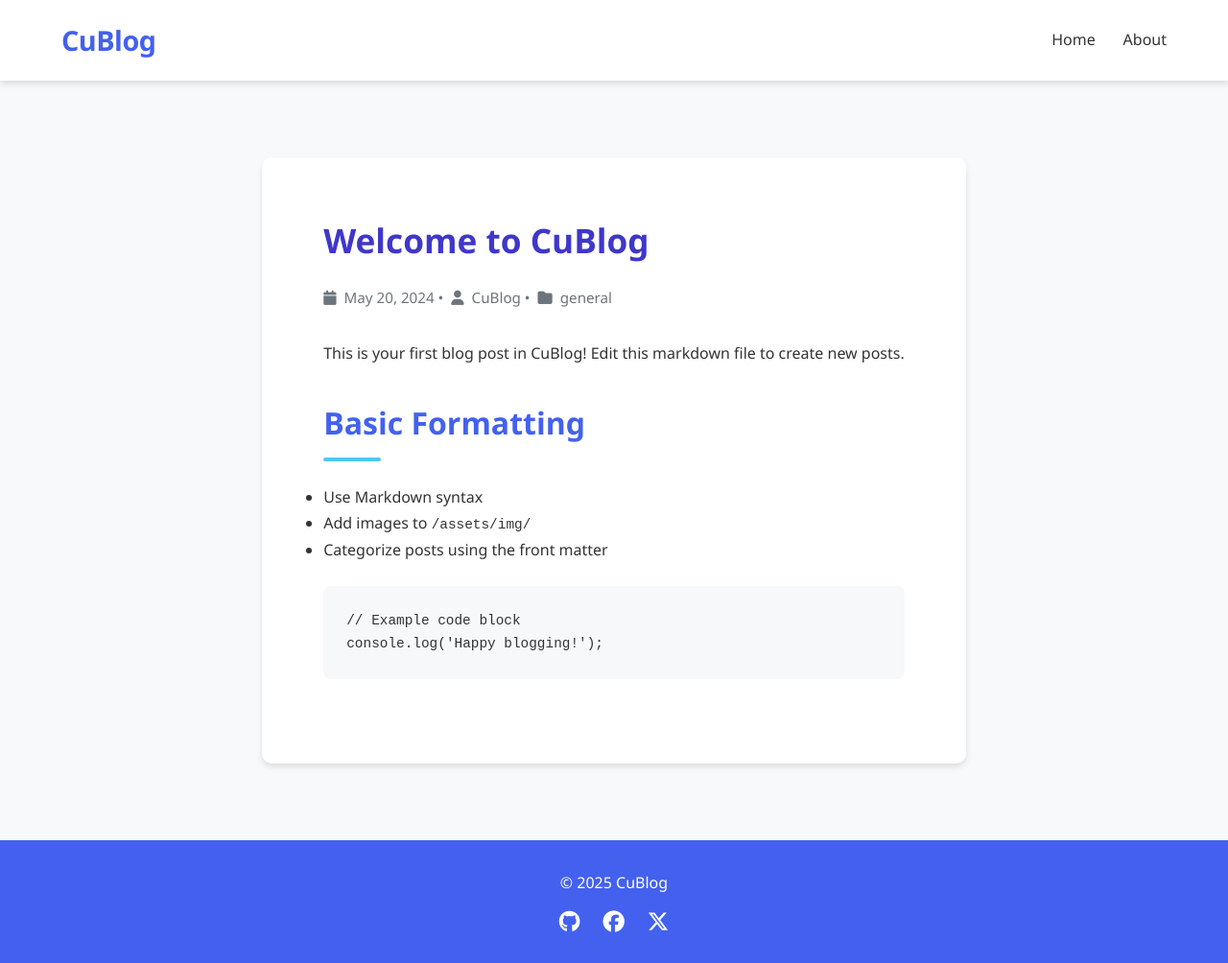
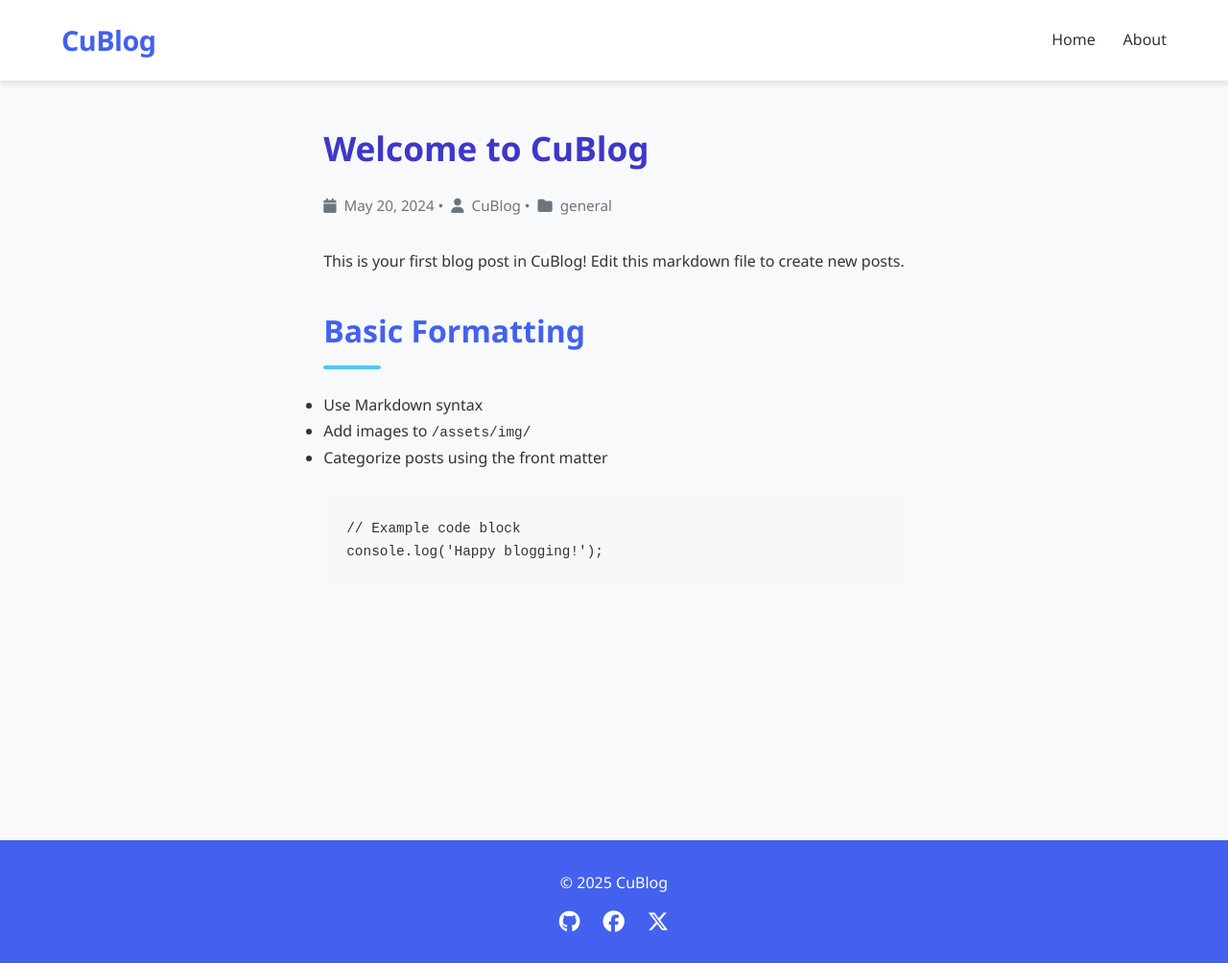
Before and after one commit to RyaninChina11/CuBlog, a Jekyll site: the page built from _posts/2024-05-20-welcome-to-cublog.md, in a window 1280 px wide and 1004 px high. Shown: the whole window at 96% size. Built offline with Jekyll 4.4.1, drawn with Linux system fonts in a browser that asks for light colours.

Commit message:
Update post.css

```diff
--- a/assets/css/post.css
+++ b/assets/css/post.css
@@ -9,14 +9,6 @@
   --white: #ffffff;
   --shadow: 0 4px 6px rgba(0, 0, 0, 0.1);
   --transition: all 0.3s ease;
-}
-
-article.post {
-  background: var(--white);
-  border-radius: 10px;
-  padding: 4rem;
-  margin: 2rem 0;
-  box-shadow: var(--shadow);
 }
 
 .post h1 {
```
